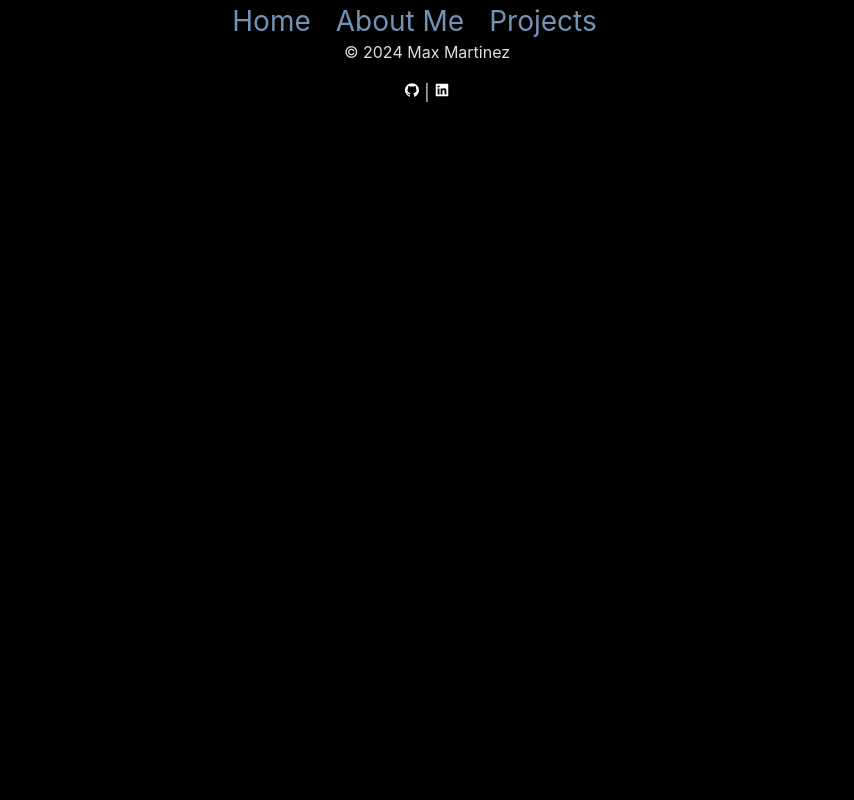
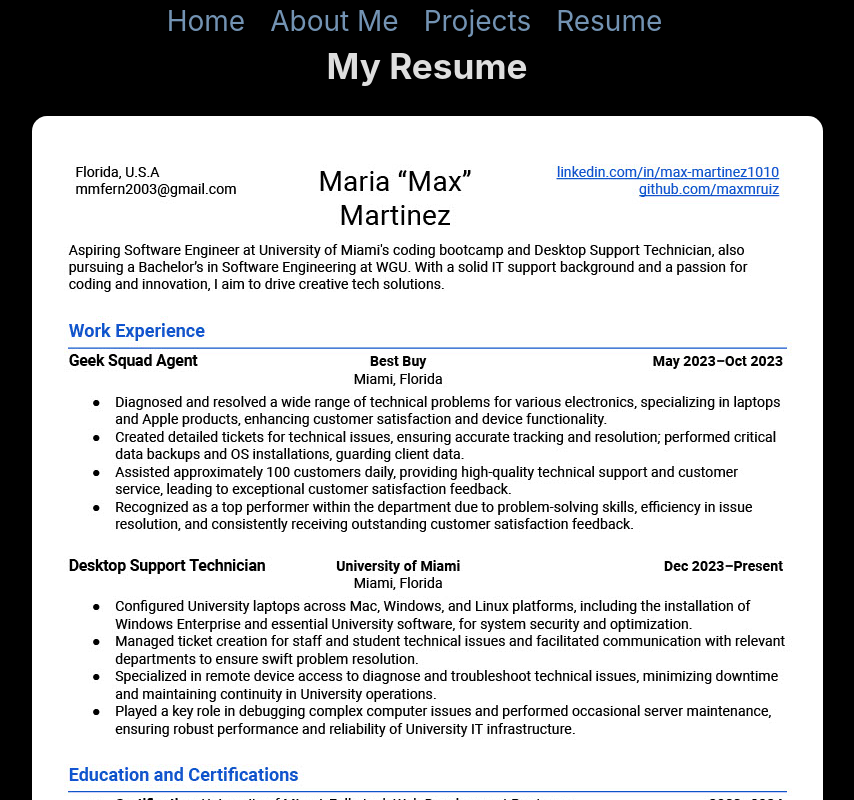
Before and after one commit to p111111111uto/max-martinez.dev, a React (Vite) app: page /resume in a window 1280 px wide. Shown: the top 800 px of the page, without its empty margins (213-1067 px from the left). Built offline with nearby package versions, Linux system fonts and the light colour scheme.

Commit message:
adding resume section

```diff
--- a/package.json
+++ b/package.json
@@ -16,6 +16,7 @@
     "react-dom": "^18.2.0",
     "react-floater": "^0.9.3",
     "react-icons": "^5.0.1",
+    "react-pdf": "^7.7.1",
     "react-router-dom": "^6.22.2",
     "react-tsparticles": "^1.42.2",
     "typewriter-effect": "^2.21.0"
--- a/src/App.jsx
+++ b/src/App.jsx
@@ -3,6 +3,7 @@ import Header from './components/Header';
 import Home from './components/Home/Home';
 import AboutMe from './components/About/AboutMe';
 import Projects from './components/Projects/Projects';
+import Resume from './components/Resume/Resume';
 import Footer from './components/Footer';
 import { BrowserRouter as Router, Routes, Route } from 'react-router-dom';
 
@@ -16,6 +17,7 @@ function App() {
           <Route path='/' element={<Home />} />
           <Route path='/about-me' element={<AboutMe />} />
           <Route path='/projects' element={<Projects />} />
+          <Route path='/resume' element={<Resume />} />
         </Routes>
       <Footer />
       </Router>
--- a/src/components/Navigation.jsx
+++ b/src/components/Navigation.jsx
@@ -13,6 +13,9 @@ export default function Navigation() {
                 <li className='navItem'>
                     <Link to='/projects'>Projects</Link>
                 </li>
+                <li className='navItem'>
+                    <Link to='/resume'>Resume</Link>
+                </li>
             </ul>
         </nav>
     );
--- /dev/null
+++ b/src/components/Resume/Resume.jsx
@@ -0,0 +1,11 @@
+import resume from './assets/Technical Resume.jpg'
+import './assets/style.css'
+
+export default function Resume() {
+    return (
+        <div className="resumeContainer">
+            <h1>My Resume</h1>
+            <img src={resume} alt="resume" />
+        </div>
+    )
+}
--- /dev/null
+++ b/src/components/Resume/assets/style.css
@@ -0,0 +1,41 @@
+.resumeContainer {
+    display: flex;
+    flex-direction: column;
+    align-items: center;
+    justify-content: center;
+}
+
+.resumeContainer h1 {
+    font-size: 2.5rem;
+    margin-top: 3rem;
+}
+
+.resumeContainer img {
+    border-radius: 20px;
+}
+
+@media (max-width: 768px) {
+    .resumeContainer {
+        margin: 20px;
+    }
+    .resumeContainer h1 {
+        font-size: 2rem;
+        margin-top: 3rem;
+    }
+
+    .resumeContainer img {
+        border-radius: 10px;
+        max-width: 400px;
+    }
+}
+
+@media (min-width: 769px) {
+    .resumeContainer h1 {
+        font-size: 2.2rem;
+        margin-top: 2.5rem;
+    }
+
+    .resumeContainer img {
+        border-radius: 15px;
+    }
+}
```
Also changed, not shown: src/components/Resume/assets/Technical Resume.jpg (added), 1 other file (tests, documents, lock files or other folders).
